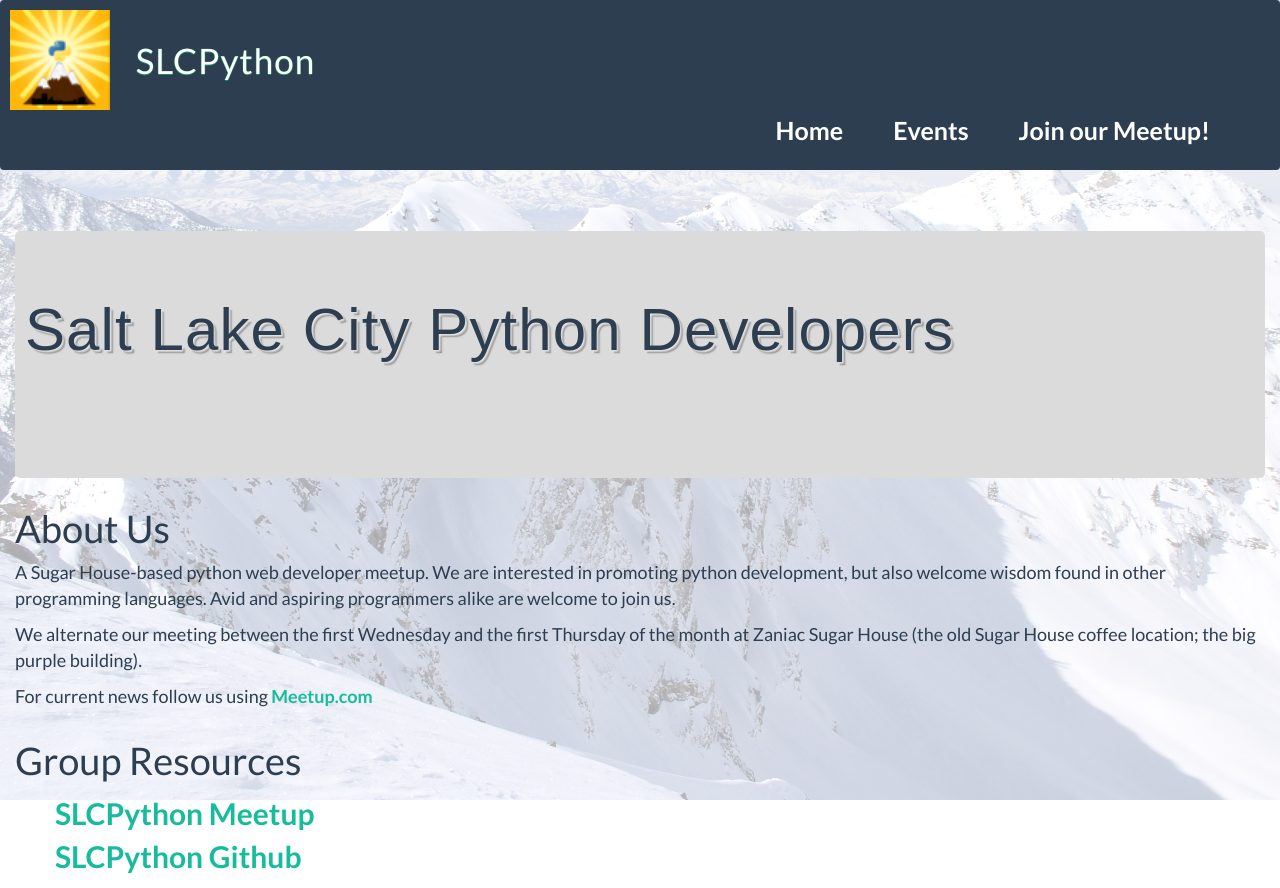
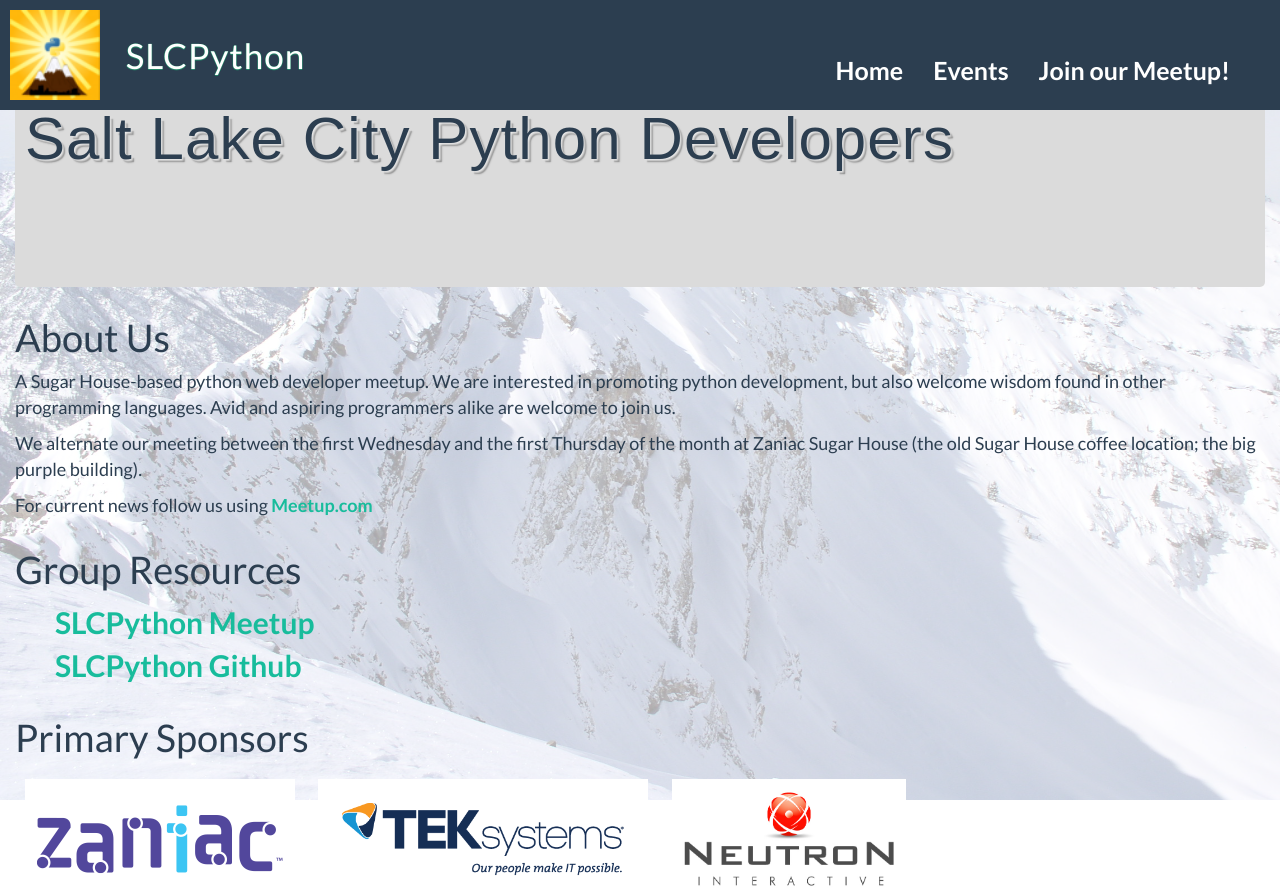
Before and after one commit to SLCPython/old.slcpy.com, a Django app: template apps/slcpy/templates/slcpy/index.html in a window 1280 px wide. Shown: the top 888 px of the page. Run offline with Django 3.2, Linux system fonts and the light colour scheme; the template is opened without the code that fills it, so the values that code supplies are empty; parts of the project's set-up code (start-up, migrations or seed data) failed here and were passed over.

Commit message:
style fixes to the navigation bar

```diff
--- a/apps/slcpy/static/css/main.css
+++ b/apps/slcpy/static/css/main.css
@@ -131,7 +131,7 @@
 
 @media (min-width: 768px) {
     .navbar-header img {
-        height: 100px;
+        height: 90px;
         margin-right: 20px;
     }
 }
--- a/apps/slcpy/templates/slcpy/_includes/navbar.html
+++ b/apps/slcpy/templates/slcpy/_includes/navbar.html
@@ -1,12 +1,15 @@
 {% load staticfiles %}
 <header>
-  <nav class="navbar navbar-default" role='navigation'>
+  <div class="navbar navbar-default navbar-fixed-top" role='navigation'>
     <div class="container-fluid">
+      <div class="navbar-inner">
         <div class="navbar-header">
+
           <a class="navbar-brand" href="{{ site.baseurl }}/">
             <img src="{% static 'img/SLCPython-logo-70.png' %}" alt="SLCPython"/>
             <h1>SLCPython</h1>
           </a>
+
           <div class='navbar-toggle-container'>
             <button type="button" class="navbar-toggle collapsed" data-toggle="collapse" data-target="#bs-example-navbar-collapse-1"/>
             <span class="sr-only">Toggle navigation</span>
@@ -14,7 +17,7 @@
             <span class="icon-bar"></span>
             <span class="icon-bar"></span>
           </div>
-      </div>
+
         </div>
         <div class="collapse navbar-collapse" id="bs-example-navbar-collapse-1">
           <ul class="nav navbar-nav">
@@ -35,6 +38,8 @@
               </a>
             </li>
           </ul>
-    </nav>
+        </div>
+      </div>
+    </div>
   </div>
 </header>
```
Lines whose indentation alone changed are shown as unchanged.
